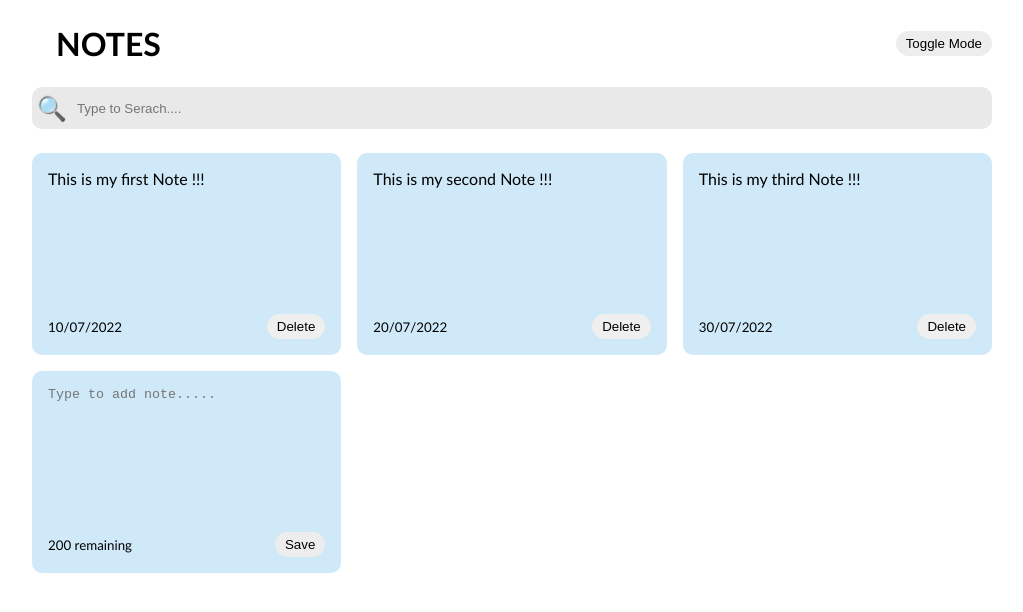
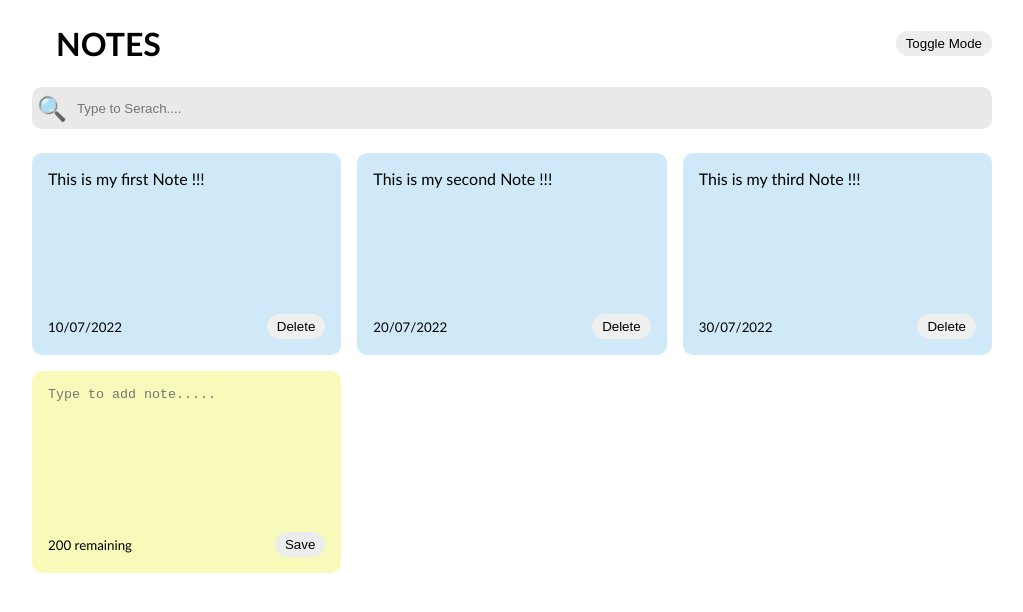
Before and after one commit to Aboli56/Notes-App, a React (Create React App) app: page / in a window 1280 px wide. Shown: the top 612 px of the page, without its empty margins (128-1151 px from the left). Built offline with nearby package versions, Linux system fonts and the light colour scheme.

Commit message:
Update index.css

```diff
--- a/src/index.css
+++ b/src/index.css
@@ -48,13 +48,13 @@
     font-family: 'Gill Sans', 'Gill Sans MT', Calibri, 'Trebuchet MS', sans-serif;
 }
 .note.new{
-    background-color: rgb(207, 233, 248);
+    background-color:rgb(247, 250, 185);
 
 }
 textarea{
     resize: none;
     border: none;
-    background-color: rgb(207, 233, 248);
+    background-color: rgb(247, 250, 185);
 }
 textarea:focus{
     outline: none;
```
